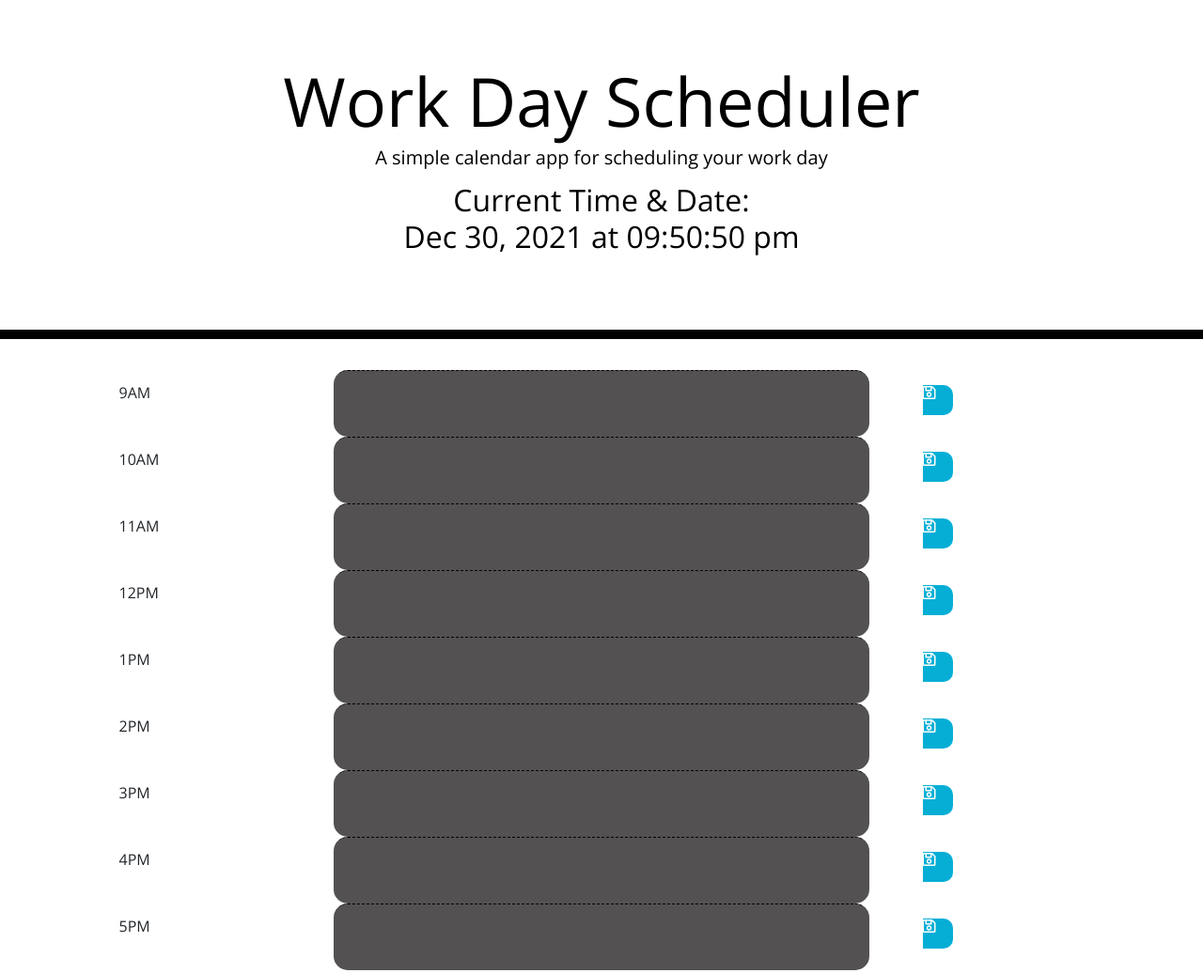
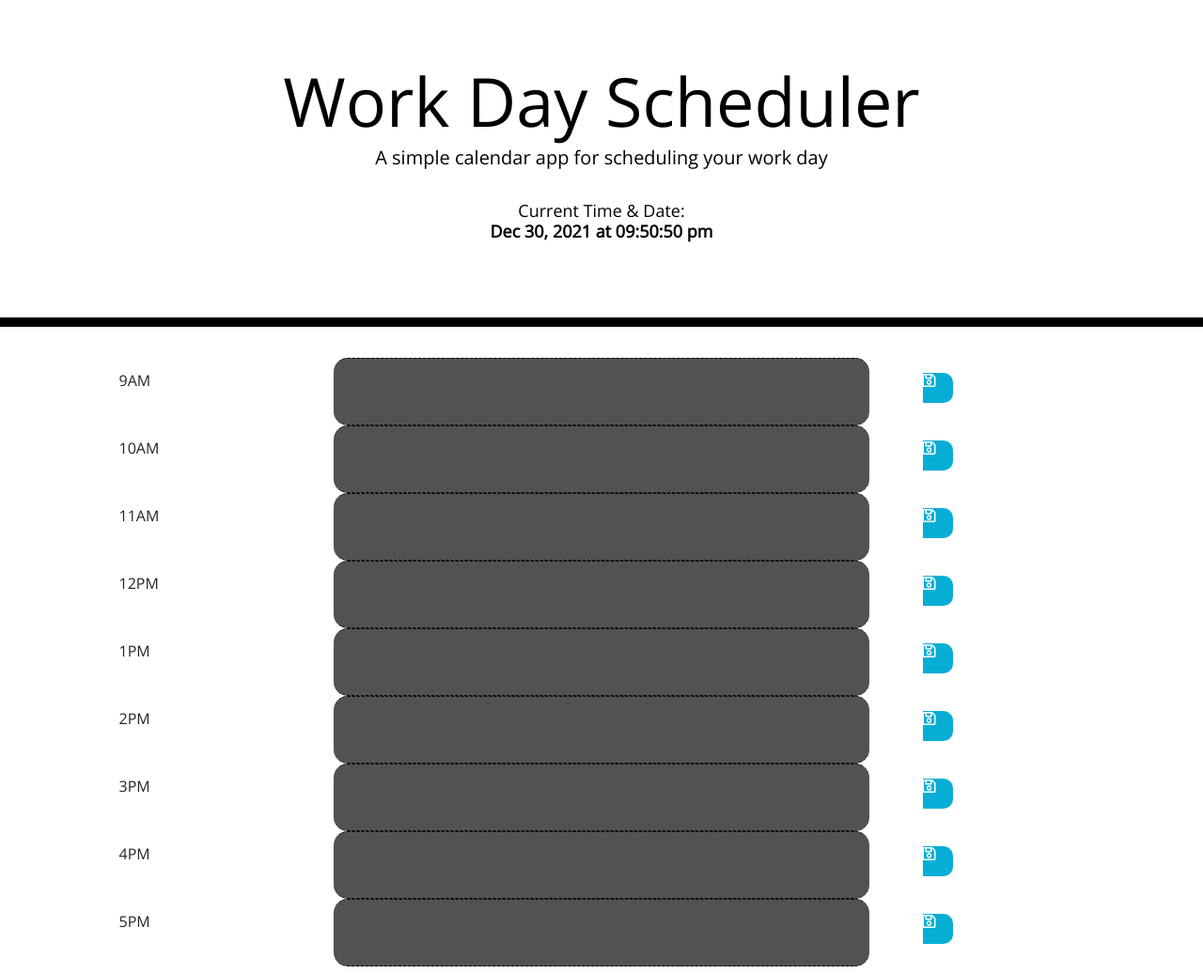
Before and after one commit to humkeyg/Work-Day-Scheduler, a plain HTML site: page index.html in a window 1280 px wide. Shown: the whole page at 94% size. Drawn offline with nearby package versions, Linux system fonts and the light colour scheme.

Commit message:
css changes

```diff
--- a/index.html
+++ b/index.html
@@ -27,7 +27,7 @@
     <header class="jumbotron">
       <h1 class="display-3">Work Day Scheduler</h1>
       <p class="lead">A simple calendar app for scheduling your work day</p>
-      <h2>Current Time &amp; Date: <br /> <span id="time-display">00:00:00</span></h2>
+      <h2 class=time>Current Time &amp; Date: <br /> <span id="time-display">00:00:00</span></h2>
       <p id="currentDay" class="lead"></p>
     </header>
 
@@ -136,7 +136,7 @@
         <textarea id="scheduleKey-8" data-description="17" class="description" rows="1" cols="50"></textarea>
         </div>
         <div class="col">
-          <i:hover class="far fa-save fa-2xl saveBtn" data-scheduleKey="8"></i>
+          <i:hover class="far fa-save saveBtn" data-scheduleKey="8"></i>
         </div>
 
         <div class="w-100"></div>
--- a/style.css
+++ b/style.css
@@ -24,6 +24,15 @@ textarea {
   white-space: pre-wrap;
 }
 
+.time {
+  font-size:large;
+  padding-top: 20px;
+}
+
+span {
+  font-weight:bold;
+}
+
 .time-block {
   text-align: right;
   border-radius: 15px;
@@ -38,6 +47,7 @@ textarea {
 .hour {
   color: #000000;
   border-top: 1px dashed #000000;
+  border-bottom: 1px dashed #000000;
 }
 
 .past {
```
Also changed, not shown: script.js (+3 -14 lines).
